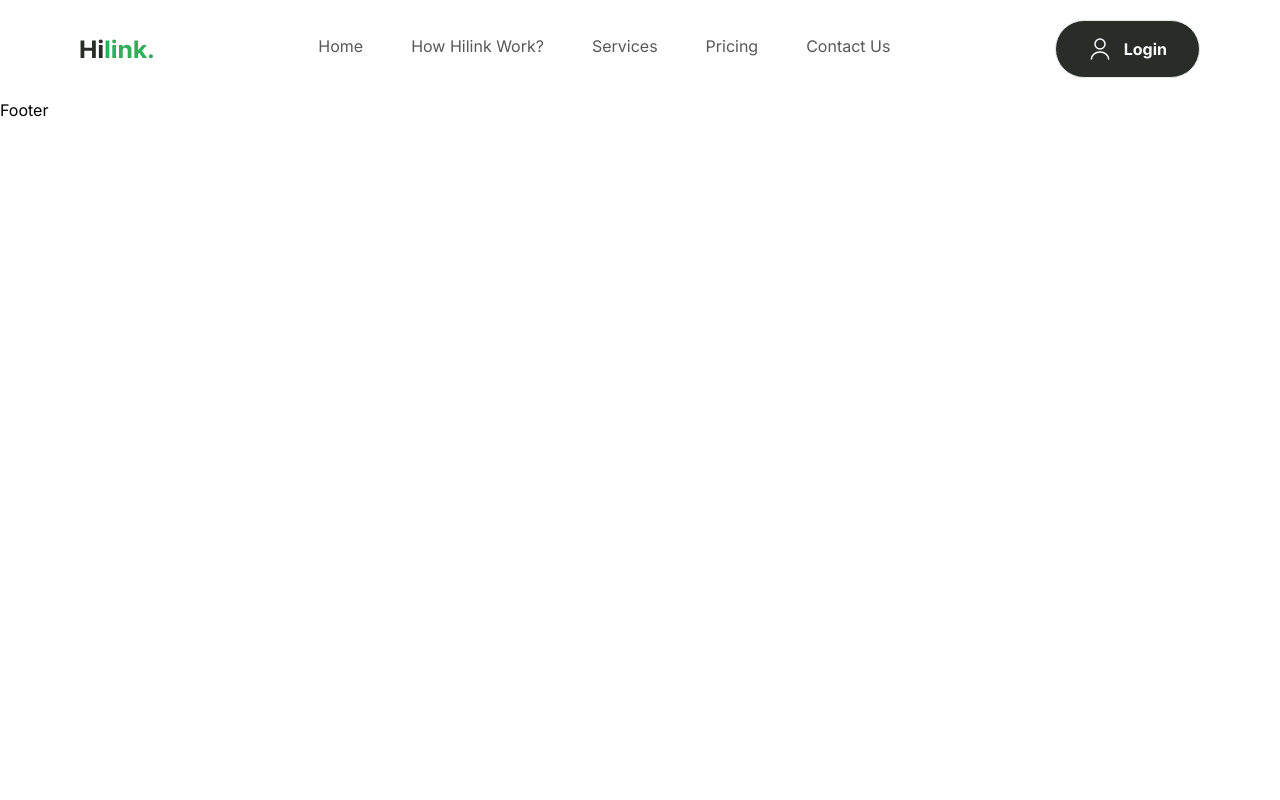
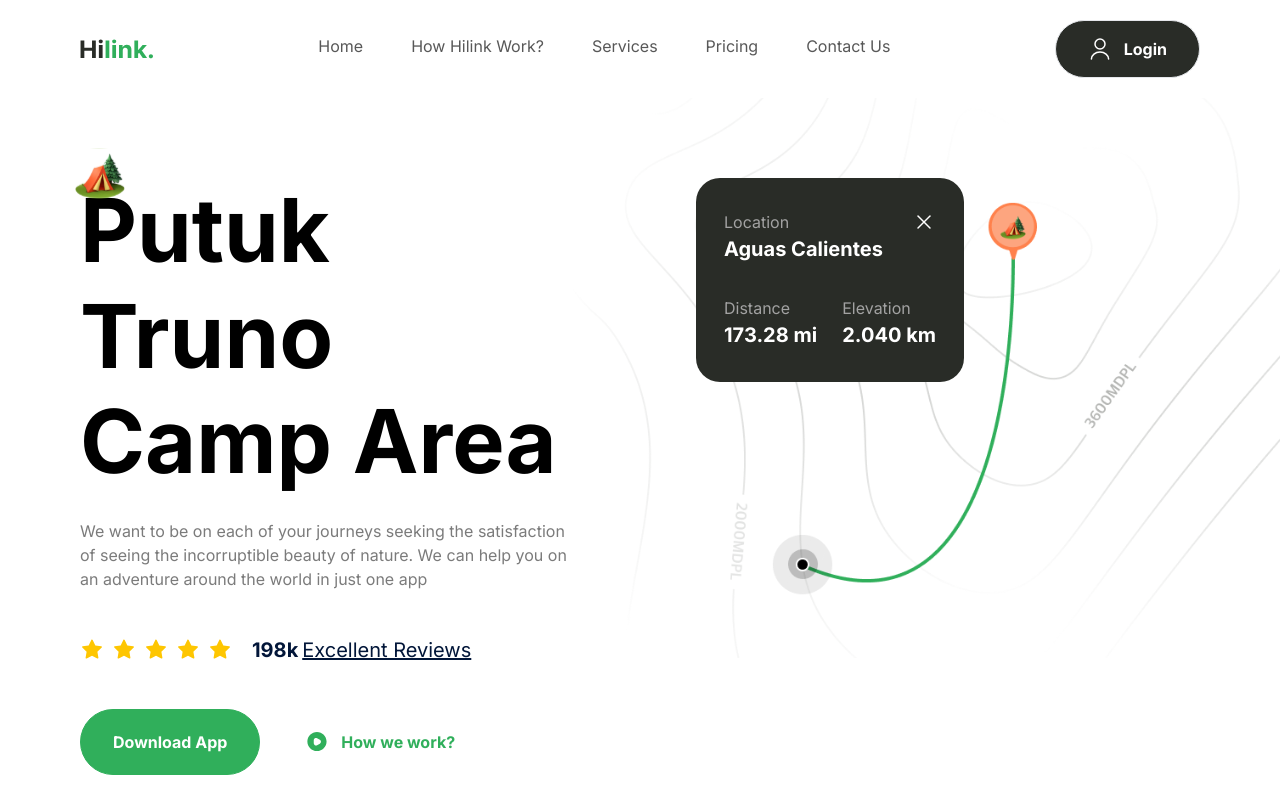
Before and after one commit to Steddyz/react-next-travel-app, a Next.js app: page / in a window 1280 px wide. Shown: the top 800 px of the page. Built offline with nearby package versions, Linux system fonts and the light colour scheme.

Commit message:
add Hero

```diff
--- a/app/page.tsx
+++ b/app/page.tsx
@@ -1,4 +1,17 @@
+import Camp from "@/components/Camp";
+import Features from "@/components/Features";
+import GetApp from "@/components/GetApp";
+import Guide from "@/components/Guide";
+import Hero from "@/components/Hero";
+
 export default function Home() {
-  return;
-  <></>;
+  return (
+    <>
+      <Hero />
+      <Camp />
+      <Guide />
+      <Features />
+      <GetApp />
+    </>
+  );
 }
--- a/components/Button.tsx
+++ b/components/Button.tsx
@@ -5,7 +5,7 @@
   type: "button" | "submit";
   title: string;
   icon?: string;
-  variant: "btn_dark_green";
+  variant: string;
 };
 
 const Button = ({ type, title, icon, variant }: ButtonProps) => {
--- /dev/null
+++ b/components/Camp.tsx
@@ -0,0 +1,7 @@
+import React from "react";
+
+const Camp = () => {
+  return <div>Camp</div>;
+};
+
+export default Camp;
--- /dev/null
+++ b/components/Features.tsx
@@ -0,0 +1,7 @@
+import React from "react";
+
+const Features = () => {
+  return <div>Features</div>;
+};
+
+export default Features;
--- /dev/null
+++ b/components/GetApp.tsx
@@ -0,0 +1,7 @@
+import React from "react";
+
+const GetApp = () => {
+  return <div>GetApp</div>;
+};
+
+export default GetApp;
--- /dev/null
+++ b/components/Guide.tsx
@@ -0,0 +1,7 @@
+import React from "react";
+
+const Guide = () => {
+  return <div>Guide</div>;
+};
+
+export default Guide;
--- /dev/null
+++ b/components/Hero.tsx
@@ -0,0 +1,83 @@
+import Image from "next/image";
+import React from "react";
+import Button from "./Button";
+
+const Hero = () => {
+  return (
+    <section className="max-container padding-container flex flex-col gap-20 py-10 pb-32 md:gap-28 lg:py-20 xl:flex-row">
+      <div className="hero-map" />
+
+      <div className="relative z-20 flex flex-1 flex-col xl:w-1/2">
+        <Image
+          src="/camp.svg"
+          alt="camp"
+          width={50}
+          height={50}
+          className="absolute left-[-5px] top-[-30px] w-10 lg:w-[50px]"
+        />
+        <h1 className="bold-52 lg:bold-88">Putuk Truno Camp Area</h1>
+        <p className="regular-16 mt-6 text-gray-30 xl:max-w-[520px]">
+          We want to be on each of your journeys seeking the satisfaction of
+          seeing the incorruptible beauty of nature. We can help you on an
+          adventure around the world in just one app
+        </p>
+
+        <div className="my-11 flex flex-wrap gap-5">
+          <div className="flex items-center gap-2">
+            {Array(5)
+              .fill(1)
+              .map((_, index) => (
+                <Image
+                  key={index}
+                  src="/star.svg"
+                  alt="star"
+                  width={24}
+                  height={24}
+                />
+              ))}
+          </div>
+          <p className="bold-16 lg:bold-20 text-blue-70">
+            198k
+            <span className="regular-16 lg:regular-20 ml-1 underline">
+              Excellent Reviews
+            </span>
+          </p>
+        </div>
+        <div className="flex flex-col w-full gap-3 sm:flex-row">
+          <Button type="button" title="Download App" variant="btn_green" />
+          <Button
+            type="button"
+            title="How we work?"
+            icon="/play.svg"
+            variant="btn_white"
+          />
+        </div>
+      </div>
+
+      <div className="relative flex flex-1 items-start">
+        <div className="relative z-20 flex w-[268px] flex-col gap-8 rounded-3xl bg-green-90 px-7 py-8">
+          <div className="flex flex-col">
+            <div className="flexBetween">
+              <p className="regular-16 text-gray-20">Location</p>
+              <Image src="/close.svg" alt="close" width={24} height={24} />
+            </div>
+            <p className="bold-20 text-white">Aguas Calientes</p>
+          </div>
+
+          <div className="flexBetween">
+            <div className="flex flex-col">
+              <p className="regular-16 text-gray-20">Distance</p>
+              <p className="bold-20 text-white">173.28 mi</p>
+            </div>
+            <div className="flex flex-col">
+              <p className="regular-16 text-gray-20">Elevation</p>
+              <p className="bold-20 text-white">2.040 km</p>
+            </div>
+          </div>
+        </div>
+      </div>
+    </section>
+  );
+};
+
+export default Hero;
```
